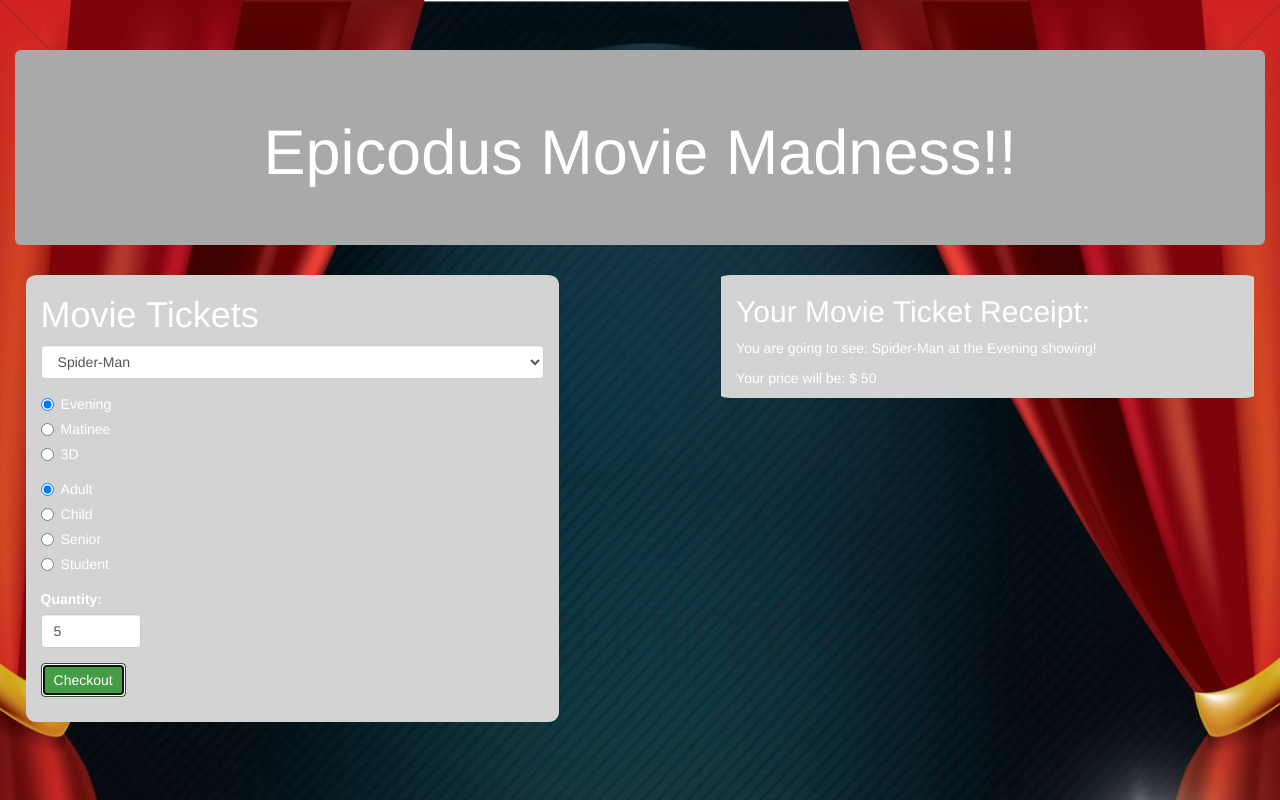
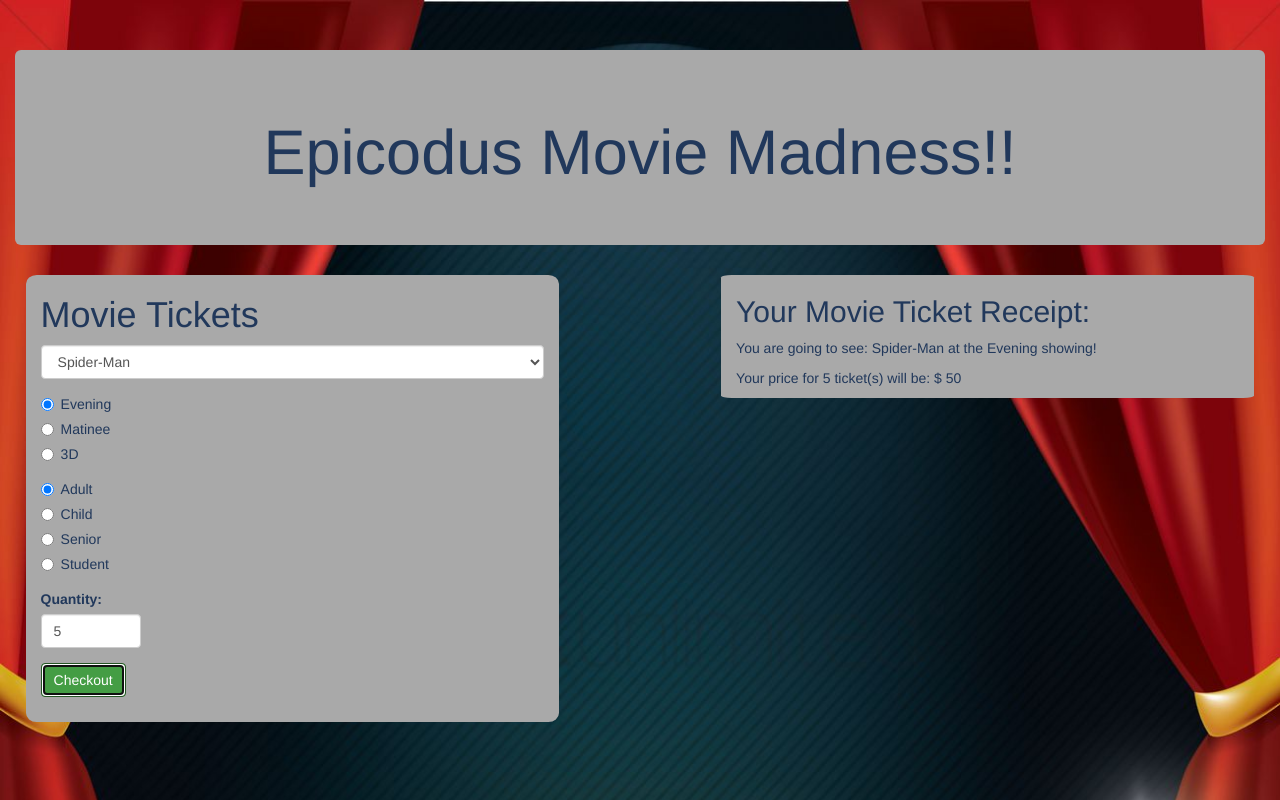
Before and after one commit to evanjohnso/MovieTickets, a plain HTML site: page index.html in a window 1280 px wide. Both pictures are taken after typing "5" into the empty fields and a click on the button "Checkout". Drawn offline with Linux system fonts and the light colour scheme.

Commit message:
touchups

```diff
--- a/css/styles.css
+++ b/css/styles.css
@@ -7,7 +7,11 @@ body {
   background: url('background.jpeg') lightgrey;
   background-repeat: no-repeat;
   background-size: cover;
-  color: white;
+  color: #21385b;
+}
+
+.col-md-5 {
+  background: darkgrey;
 }
 
 .receipt{
@@ -21,14 +25,12 @@ body {
 }
 
 .movieTix {
-  background: lightgrey;
   padding-bottom: 2%;
   border-radius: 2%;
   margin-left: 2%;
 }
 
 .receipt {
-  background: lightgrey;
   border-radius: 2%;
   float: right;
   margin-right: 2%;
--- a/index.html
+++ b/index.html
@@ -62,7 +62,7 @@
         <div class="col-md-5 receipt">
           <h2>Your Movie Ticket Receipt: </h2>
           <p>You are going to see: <span id="filmTitle"></span> at the  <span id="filmTime"></span>showing! </p>
-          <p>Your price will be: $ <span id="filmPrice"></span></p>
+          <p>Your price for <span id="filmQuantity"></span> ticket(s) will be: $ <span id="filmPrice"></span></p>
         </div>
       </div>
     </div>
--- a/js/scripts.js
+++ b/js/scripts.js
@@ -9,9 +9,9 @@ function MovieSpec (title, time, age, number) {
 MovieSpec.prototype.movieTitle = function () {
   if (this.time === 10) {
     return "Evening ";
-  } else if (this.time === 8){
+  } else if (this.time === 8) {
     return "Matinee ";
-  } else {
+  } else if (this.time === 14) {
     return "3D ";
   }
 }
@@ -33,10 +33,10 @@ $(document).ready(function() {
 
     var newPerson = new MovieSpec(featureTitle, movieTime, userAge, quantity);
 
-
     $(".receipt").show();
     $("#filmTitle").text(newPerson.feature);
     $("#filmTime").text(newPerson.movieTitle() );
+    $("#filmQuantity").text(newPerson.quantity);
     $("#filmPrice").text(newPerson.price());
 
   });
```
